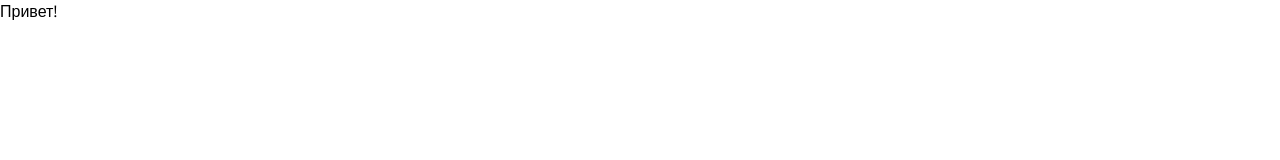
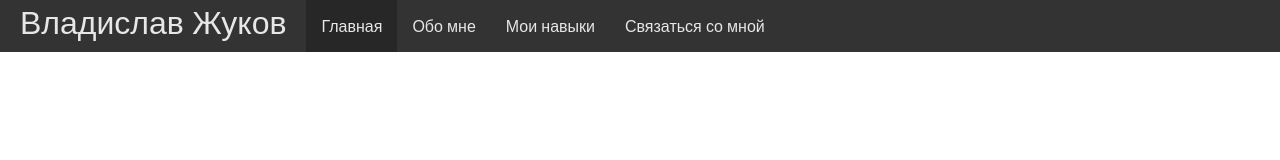
Before and after one commit to LadimirSlav/html-portfolio, a plain HTML site: page src/index.html in a window 1280 px wide. Drawn offline with nearby package versions, Linux system fonts and the light colour scheme.

Commit message:
Создал navbar

```diff
--- a/src/index.html
+++ b/src/index.html
@@ -21,9 +21,27 @@
          rel="icon"
          type="image/x-icon"
     />
-    <title>Vladislav Zhukov - Portfolio</title>
+    <title>Владислав Жуков - Портфолио</title>
 </head>
 <body>
-    Привет!
+
+    <nav class="navbar">
+        <div class="main">Владислав Жуков</div>
+        <ul>
+            <li>
+                <a class="active" href="#">Главная</a>
+            </li>
+            <li>
+                <a class="" href="#">Обо мне</a>
+            </li>
+            <li>
+                <a href="#">Мои навыки</a>
+            </li>
+            <li>
+                <a href="#">Связаться со мной</a>
+            </li>
+        </ul>
+    </nav>
+
 </body>
 </html>
--- a/src/styles/style.css
+++ b/src/styles/style.css
@@ -10,3 +10,50 @@ body {
     margin: 0;
     padding: 0;
 }
+
+.navbar .main {
+    color: #e7e7e7;
+
+    display: block;
+
+    padding: 0 20px;
+    font-size: 32px;
+}
+
+a {
+    text-decoration: none;
+}
+
+.navbar {
+    background-color: #333333;
+    display: flex;
+    align-items: left;
+}
+
+.navbar a {
+    color: #e7e7e7;
+}
+
+.navbar ul {
+    margin: 0;
+    padding: 0;
+
+    list-style-type: none;
+
+    display: flex;
+    align-items: center;
+}
+
+.navbar ul li a {
+    color: #e7e7e7;
+
+    padding: 15px;
+
+    display: block;
+}
+
+.navbar ul a:hover,
+.navbar ul a:focus,
+.navbar ul .active {
+    background-color: #272727;
+}
```
